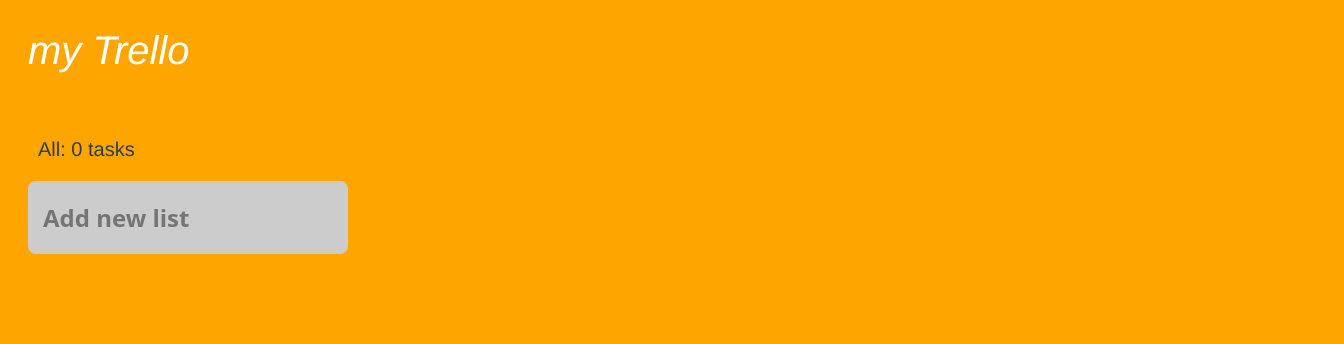
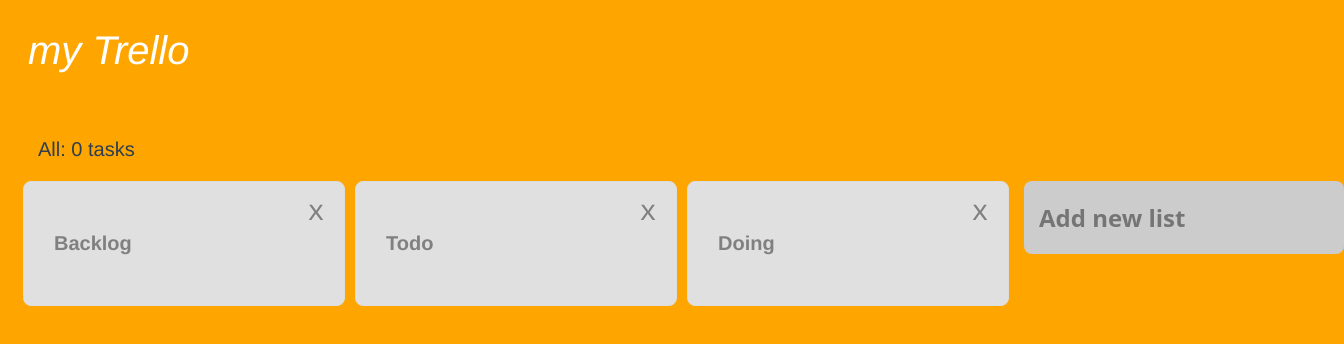
Before and after one commit to Jun-Honda-0326/vue-trello, a Vue app: page / in a window 1280 px wide. Shown: the top 344 px of the page, 1344 px wide, since content can reach past the window. Built offline with nearby package versions, Linux system fonts and the light colour scheme.

Commit message:
create ListComponent

```diff
--- a/src/components/Board.vue
+++ b/src/components/Board.vue
@@ -3,17 +3,31 @@
     <header>my Trello</header>
     <main>
       <p class="info-line">All: 0 tasks</p>
-      <list-add />
+      <div class="list-index">
+        <list
+          v-for="(item, index) in lists"
+          :key="item.id"
+          :title="item.title"
+          :listIndex="index"
+        />
+        <list-add />
+      </div>
     </main>
   </div>
 </template>
 
 <script>
-import ListAdd from "./ListAdd.vue";
+import ListAdd from "./ListAdd";
+import List from "./List";
+import { mapState } from "vuex";
 
 export default {
   components: {
     ListAdd,
+    List,
+  },
+  computed: {
+    ...mapState(["lists"]),
   },
 };
 </script>
--- /dev/null
+++ b/src/components/List.vue
@@ -0,0 +1,32 @@
+<template>
+  <div class="list">
+    <div class="listheader">
+      <p class="list-title">
+        {{ title }}
+      </p>
+      <div class="deletelist" @click="removeList">ｘ</div>
+    </div>
+  </div>
+</template>
+
+<script>
+export default {
+  props: {
+    title: {
+      type: String,
+      required: true,
+    },
+    listIndex: {
+      type: Number,
+      required: true,
+    },
+  },
+  methods: {
+    removeList: function () {
+      if (confirm("本当にこのリストを削除しますか？")) {
+        this.$store.dispatch("removelist", { listIndex: this.listIndex });
+      }
+    },
+  },
+};
+</script>
```
